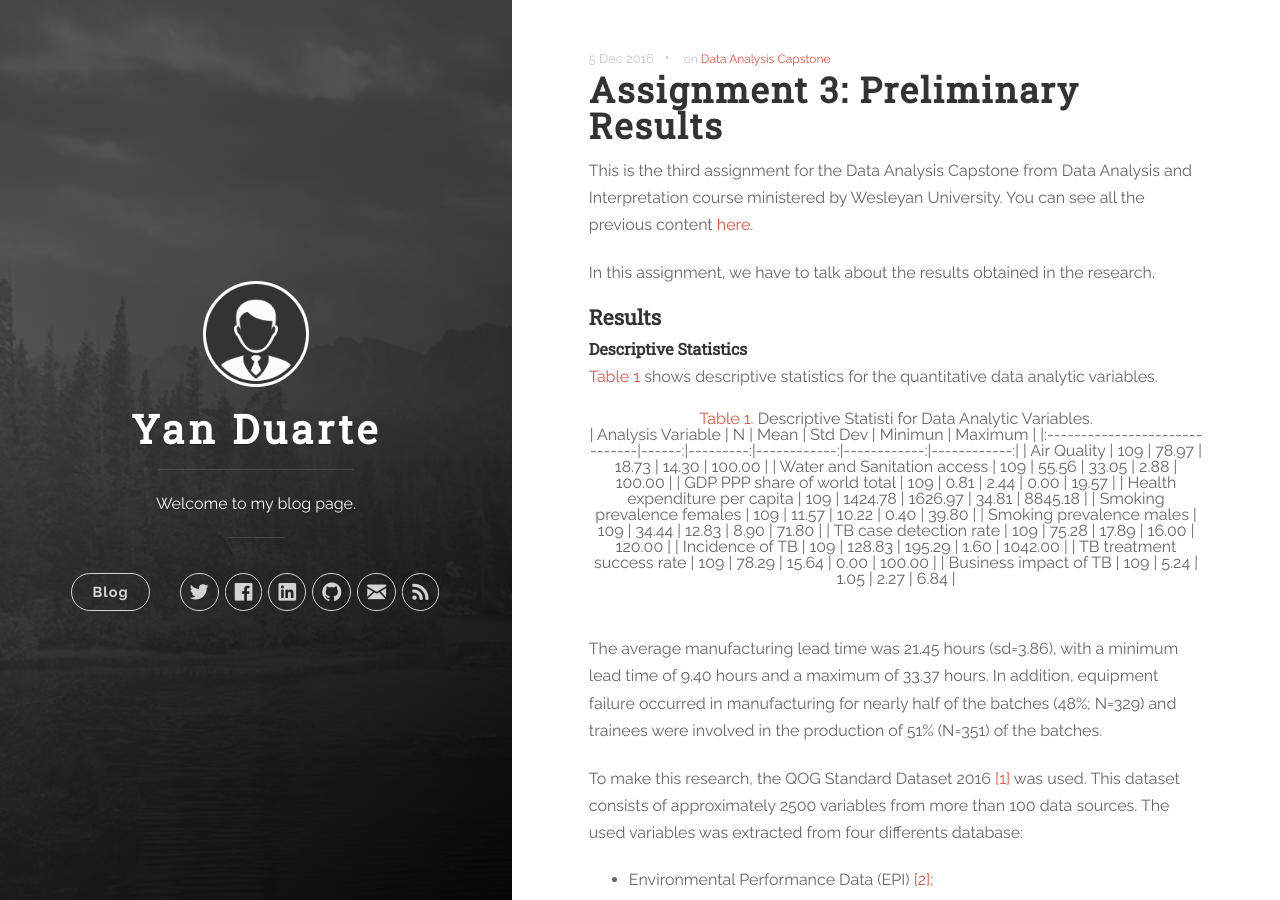
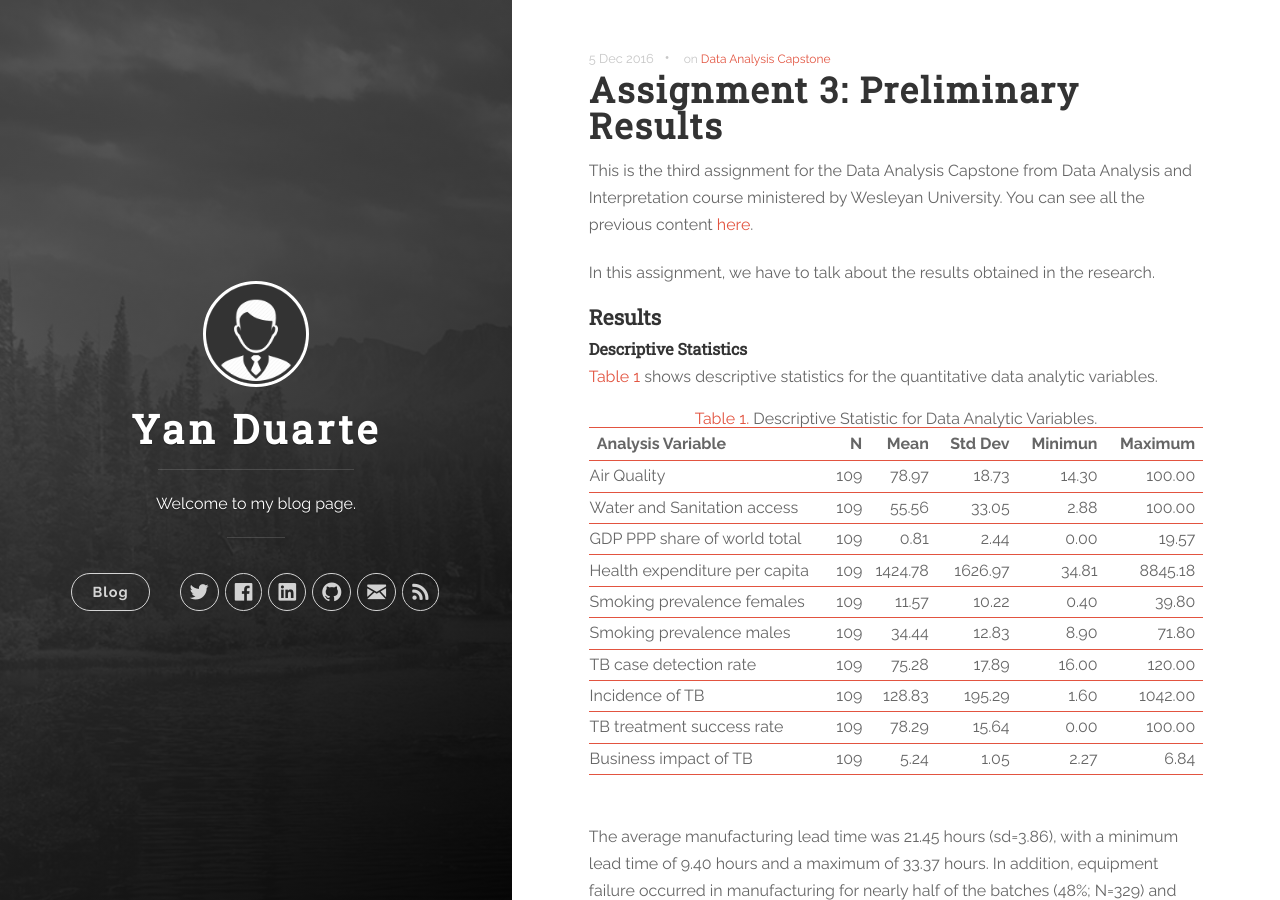
Before and after one commit to yan-duarte/yan-duarte.github.io, a Jekyll site: the page built from _posts/2016-12-05-DAC-Assignment3.md, in a window 1280 px wide and 900 px high. Built offline with Jekyll 4.4.1, drawn with Linux system fonts in a browser that asks for light colours; nearby versions of some CDN libraries.

Commit message:
Updated 2016-12-05-DAC-Assignment3.md

```diff
--- a/_posts/2016-12-05-DAC-Assignment3.md
+++ b/_posts/2016-12-05-DAC-Assignment3.md
@@ -19,9 +19,9 @@
 [Table 1](#table1) shows descriptive statistics for the quantitative data analytic variables.
 
 
-<center><a name="table1">Table 1.</a> Descriptive Statisti for Data Analytic Variables.</center>
+<center><a name="table1">Table 1.</a> Descriptive Statistic for Data Analytic Variables.</center>
 
-<center>
+
 | Analysis Variable             |   N   |   Mean   |   Std Dev   |   Minimun   |   Maximum   |
 |:------------------------------|------:|---------:|------------:|------------:|------------:|
 | Air Quality                   |  109  |    78.97 |       18.73 |       14.30 |      100.00 |
@@ -34,7 +34,7 @@
 | Incidence of TB               |  109  |   128.83 |      195.29 |        1.60 |     1042.00 |
 | TB treatment success rate     |  109  |    78.29 |       15.64 |        0.00 |      100.00 |
 | Business impact of TB         |  109  |     5.24 |        1.05 |        2.27 |        6.84 |
-</center>
+
 <br>
 
 
```
